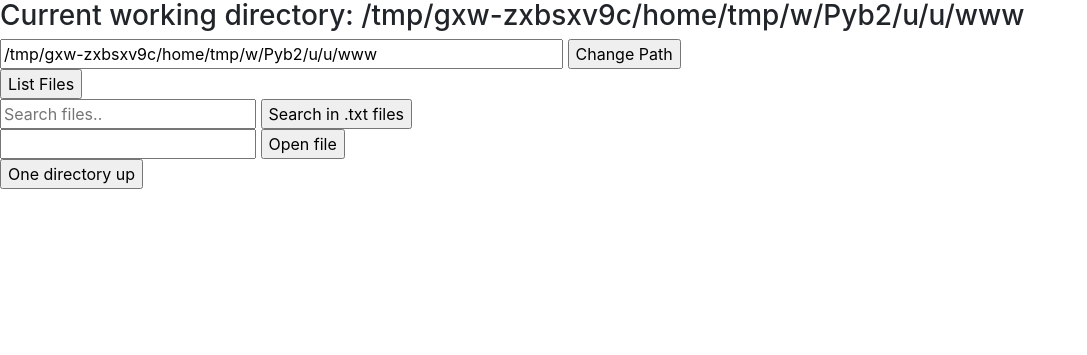
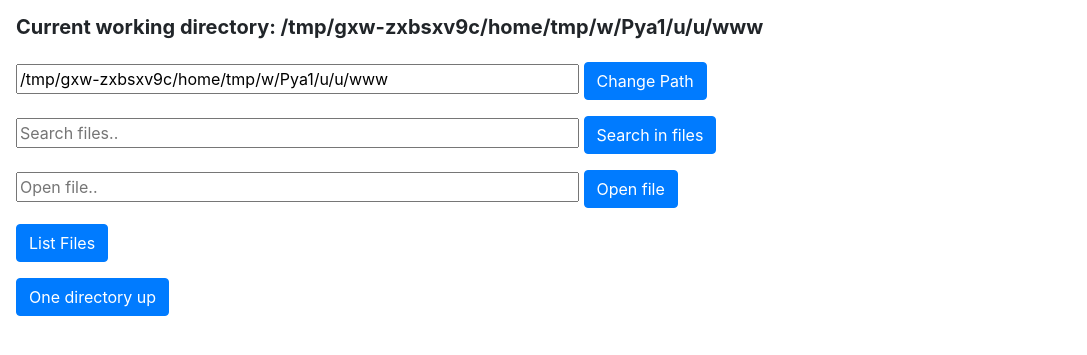
Before and after one commit to JanSchoenfeld/praxisleistung, a Flask app: page / in a window 1280 px wide. Shown: the top 355 px of the page, without its empty margins (0-1087 px from the left). Run offline with Flask 2, Linux system fonts and the light colour scheme; some libraries are stand-ins or nearby versions.

Commit message:
Add Bootstrap design

```diff
--- a/templates/base.html
+++ b/templates/base.html
@@ -9,56 +9,60 @@
         crossorigin="anonymous" -->
     <link rel="stylesheet" href="static/css/bootstrap.min.css">
 
-
 </head>
 
-<body>
+<body class="container-fluid" style="padding: 0.5rem;">
+    <div>
     <!--Displays the current path the user is on-->
     <div>
-        <h3>Current working directory: {{cwd}}</h3>
+        <h5 class="font-weight-bold" style="padding:0.5rem;">Current working directory: {{cwd}}</h5>
     </div>
 
+    <div class="form-group">
     <!-- Input field to change the current path -->
-    <div>
+    <div style="padding:0.5rem;">
         <form action="{{ url_for('browse_path') }}" method="post">
-            <input type="text" name="path" value={{cwd}} size="50" required>
-            <button type="submit">Change Path</button>
+            <input type="text" id="input_path" name="path" value={{cwd}} size="50" required>
+            <button type="submit" class="btn btn-primary">Change Path</button>
         </form>
         </form>
     </div>
 
-    <!-- Button to list all files/folders in the current directory -->
-    <div>
-        <form action="{{ url_for('content') }}" method="get">
-            <button type="submit" name="submitButton" value="ListFiles">List Files</button>
-        </form>
-    </div>
-
     <!-- Input field to search for a String in all .txt files in the current directory -->
-    <div>
+    <div style="padding:0.5rem;">
         <form action="{{ url_for('search_files') }}" method="post">
-            <input type="text" name="search_string" placeholder="Search files.." size="20" required>
-            <button type="submit" name="submitButton" value="ListFiles">Search in .txt files</button>
+            <input type="text" name="search_string" placeholder="Search files.." size="50" required>
+            <button type="submit" class="btn btn-primary" name="submitButton" value="ListFiles">Search in files</button>
         </form>
     </div>
 
     <!-- Input field to open a file and display it -->
-    <div>
+    <div style="padding:0.5rem;">
         <form action="{{ url_for('read_file') }}" method="post">
-            <input type="text" name="filepath" size="20" required>
-            <button type="submit">Open file</button>
+            <input type="text" name="filepath" placeholder="Open file.." size="50" required>
+            <button type="submit" class="btn btn-primary">Open file</button>
         </form>
     </div>
 
+    <!-- Button to list all files/folders in the current directory -->
+    <div style="padding:0.5rem;">
+            <form action="{{ url_for('content') }}" method="get">
+                <button type="submit" class="btn btn-primary" name="submitButton" value="ListFiles">List Files</button>
+            </form>
+        </div>
+
     <!-- Navigate to the parent directory -->
-    <div>
+    <div style="padding:0.5rem;">
         <form action="{{ url_for('browse_path') }}" method="post">
-            <button type="submit" name="path">One directory up</button>
+            <button type="submit" class="btn btn-primary" name="path">One directory up</button>
         </form>
     </div>
 
+</div>
+
     {% block data %} {% endblock %}
 
+</div>
 </body>
 
 </html>
```
Also changed, not shown: templates/index_files.html (+8 -6 lines).
